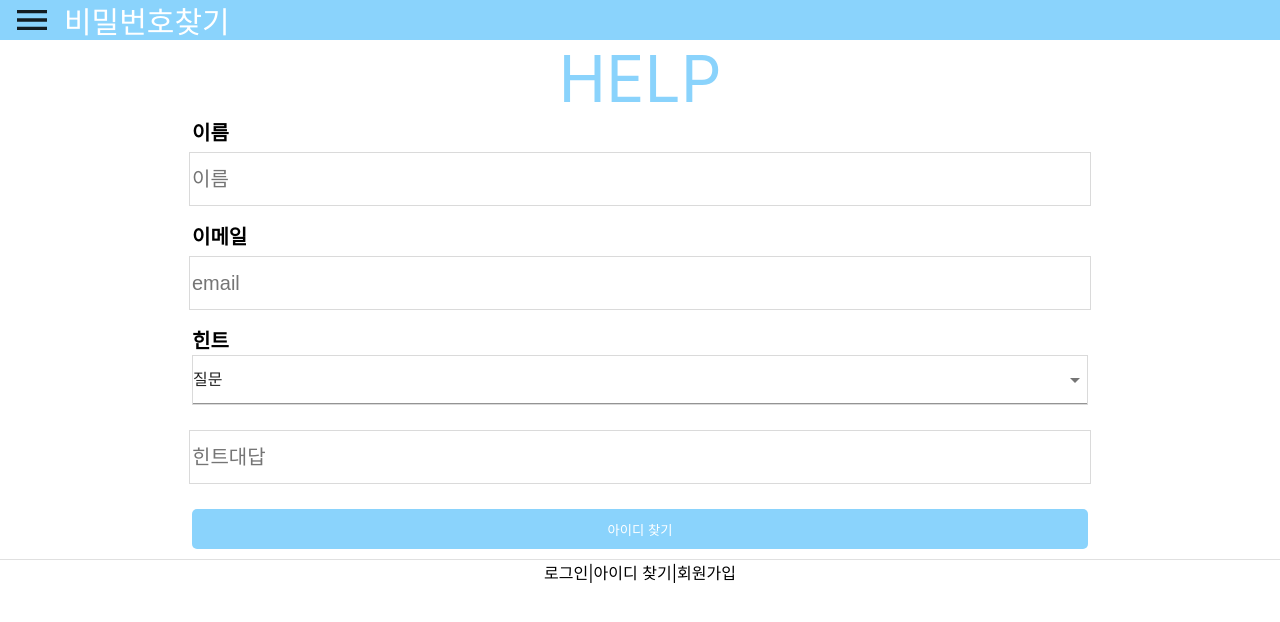
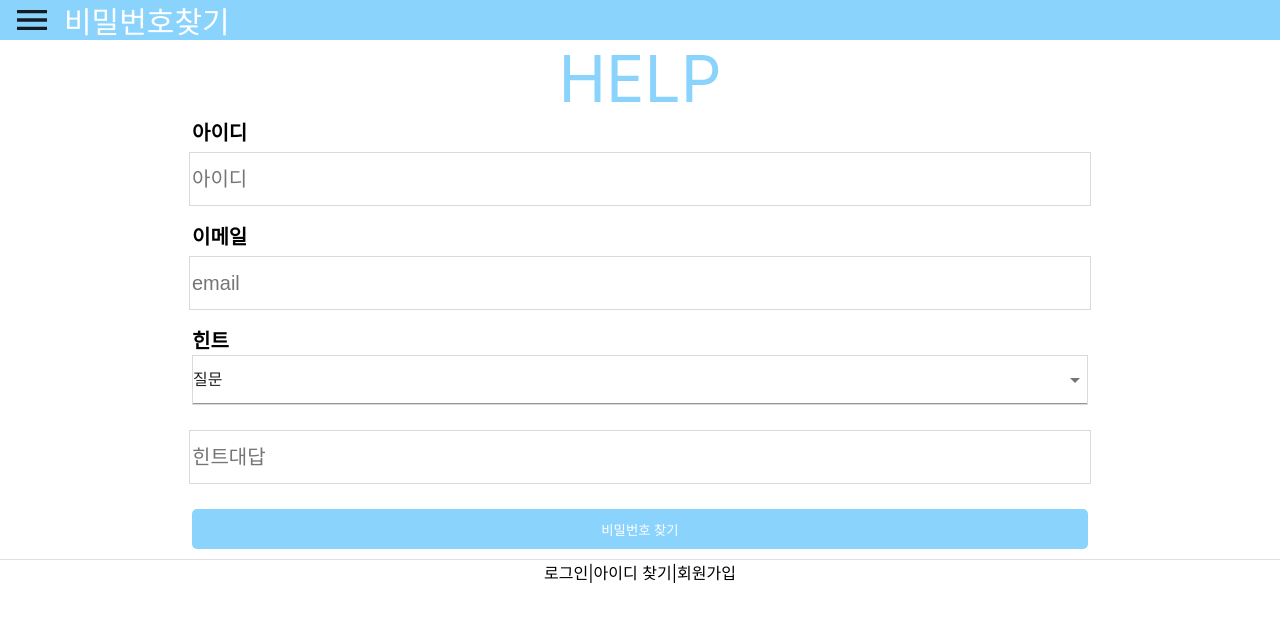
Before and after one commit to Thereisnotruth/2021CAPSTONE, a React (Create React App) app in the folder frontend/: page /findpw in a window 1280 px wide. Shown: the top 622 px of the page. Built offline with nearby package versions, Linux system fonts and the light colour scheme; what react-unity-webgl would draw is missing.

Commit message:
아이디찾기,비밀번호찾기

```diff
--- a/frontend/src/components/Model.js
+++ b/frontend/src/components/Model.js
@@ -250,8 +250,16 @@ class Model {
             return res;});
         return data;
     }
-    findpw =()=>{
-
+    findpw =(userid,email,quest,hint)=>{
+        let data = axios.post('/user/find_pw',{
+            user_id: userid,
+            email: email,
+            question_number: quest,
+            hint: hint
+        })
+        .then((res)=>{
+            return res;});
+        return data;
     }
 }
 
--- a/frontend/src/components/ViewModel.js
+++ b/frontend/src/components/ViewModel.js
@@ -64,8 +64,8 @@ class ViewModel {
     findid = async(email) => {
         return await this.model.findid(email);
     }
-    findpw = async() => {
-        return await this.model.findpw();
+    findpw = async(userid,email,quest,hint) => {
+        return await this.model.findpw(userid,email,quest,hint);
     }
 }
 
--- a/frontend/src/components/view/IdController.js
+++ b/frontend/src/components/view/IdController.js
@@ -1,9 +1,7 @@
 import React, { useState } from 'react';
 import { useHistory } from "react-router-dom";
 import IdView from './IdView';
-
 import { HeaderController } from '../ui';
-import useStore from '../useStore';
 
 const IdController = ({ viewModel }) => {
     const [email, setEmail] = useState('');
@@ -16,11 +14,11 @@ const IdController = ({ viewModel }) => {
         if(email !==''){
             const id = viewModel.findid(email);
             console.log(id);
-            alert('당신의 아이디는:'+id+'입니다.');
+            alert('당신의 아이디는:'+id.data+'입니다.');
             history.replace('/login');
         }
         else{
-            alert('위의 항목들을 모두 작성해야합니다.');
+            alert('위의 항목을 모두 작성해야합니다.');
         }
     }
     return (
--- a/frontend/src/components/view/PwController.js
+++ b/frontend/src/components/view/PwController.js
@@ -1,20 +1,49 @@
 import React, { useState } from 'react';
 import { useHistory } from "react-router-dom";
 import PwView from './PwView';
-
 import { HeaderController } from '../ui';
-import useStore from '../useStore';
-
-const { Auth } = useStore();
 
 const PwController = ({ viewModel }) => {
+    const history = useHistory();
+    const [quest, setQuest] = useState('');
+    const [hint, setHint] = useState('');
+    const [email, setEmail] = useState('');
+    const [userid, setUserid] = useState('');
+
+    const onHintChange = (e) =>{
+        setHint(e.target.value);
+    }
+    const onQuestChange = (e) =>{
+        setQuest(e.target.value);
+    }
+    const onEmailChange = (e) =>{
+        setEmail(e.target.value);
+    }
+    const onIdChange = (e) =>{
+        setUserid(e.target.value);
+    }
+    const findPw = () =>{
+        if(quest==='' || hint==='' || email==='' || userid===''){
+            alert('위의 항목들을 모두 작성해야합니다.');
+        }else{
+            const pw = viewModel.findpw(userid,email,quest,hint);
+            console.log(pw);
+            alert('당신의 아이디는:'+pw.data+'입니다.');
+            history.replace('/login');
+        }
+    }
+
     return (
         <>
         <HeaderController
             header={'비밀번호찾기'}
         />
         <PwView
-
+            onHintChange={onHintChange}
+            onQuestChange={onQuestChange}
+            onEmailChange={onEmailChange}
+            onIdChange={onIdChange}
+            findPw={findPw}
         />
         </>
     );
--- a/frontend/src/components/view/PwView.js
+++ b/frontend/src/components/view/PwView.js
@@ -7,21 +7,23 @@ const PwView = (props) => {
         <Grid container direction='column'>
             <Grid className='contents'>
                 <Grid className='logo'>HELP</Grid>
-                    <Grid className='join_title'>이름</Grid>
+                    <Grid className='join_title'>아이디</Grid>
                     <input
                         type='text'
                         className='login'
-                        placeholder={'이름'}
+                        placeholder={'아이디'}
+                        onChange={props.onIdChange}
                     />
                     <Grid className='join_title'>이메일</Grid>
                     <input
                         type="email"
                         className='login'
                         placeholder={'email'}
+                        onChange={props.onEmailChange}
                     />
                     <Grid className='join_title'>힌트</Grid>
                     <NativeSelect
-                        onChange={props.genderChange}
+                        onChange={props.onQuestChange}
                         className='GenderSelect'>
                         <option aria-label="" value="" >질문</option>
                         <option value="1">당신의 아버지 성함은?</option>
@@ -30,11 +32,12 @@ const PwView = (props) => {
                         <option value="4">당신의 모교는?</option>
                     </NativeSelect>
                     <input
-                        type="email"
+                        type="text"
                         className='login'
                         placeholder={'힌트대답'}
+                        onChange={props.onHintChange}
                     />
-                    <button type='button' className='loginbtn'>아이디 찾기</button>
+                    <button type='button' className='loginbtn' onClick ={props.findPw}>비밀번호 찾기</button>
                     <Divider/>
                     <Grid className='link'>
                         <Link className='a' to={'/login'}>로그인</Link>|
```
